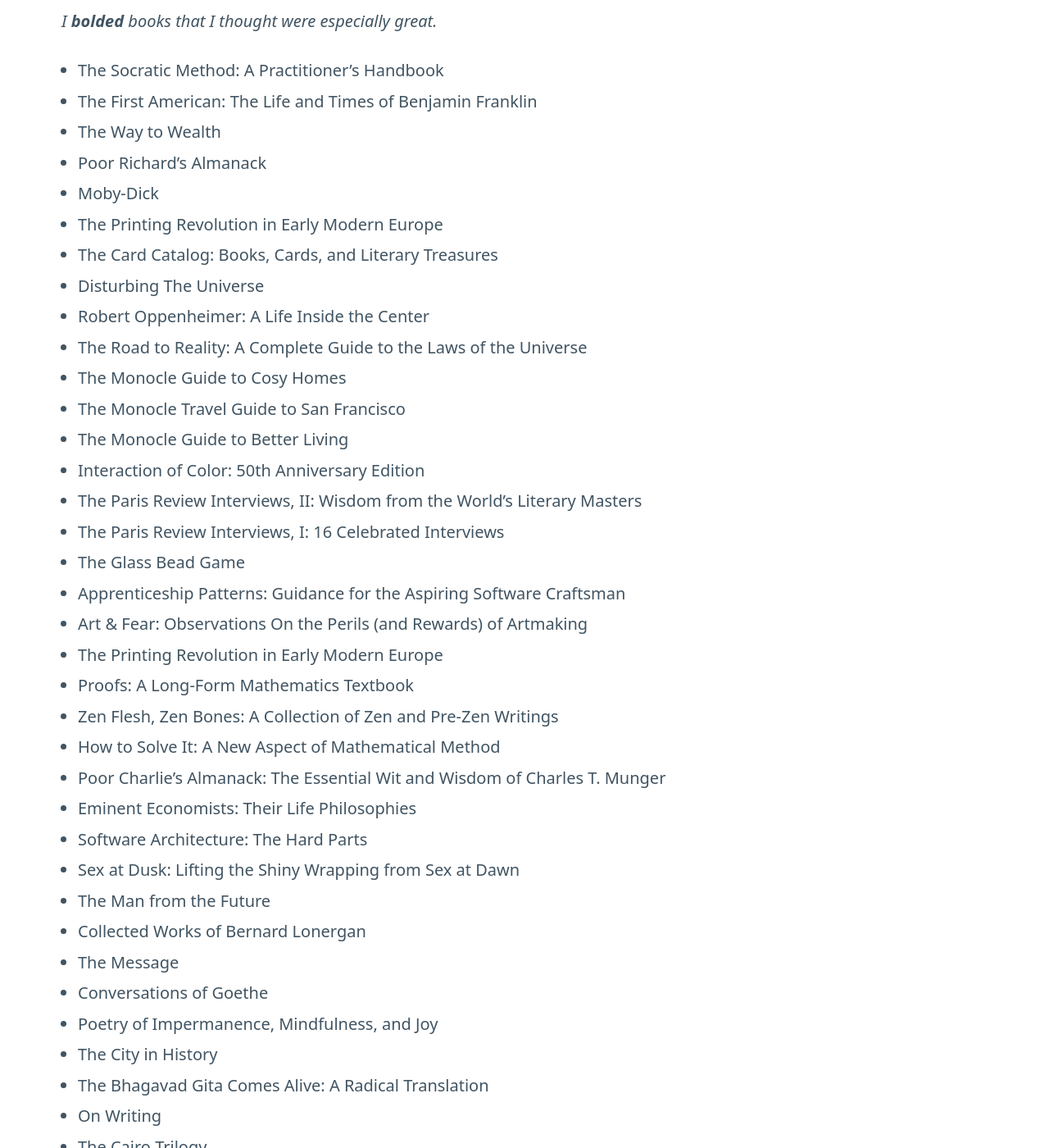
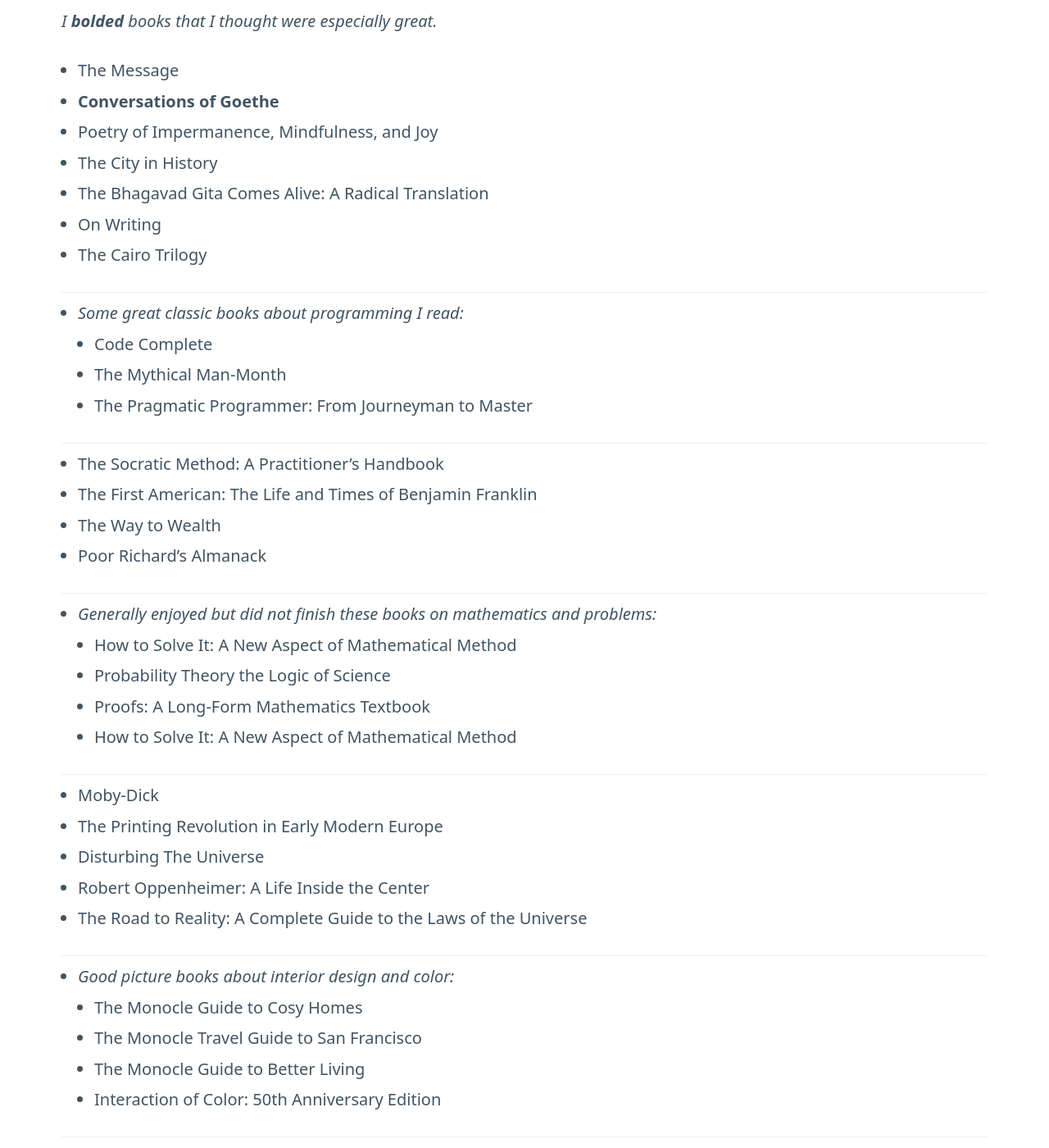
Before and after one commit to gytdau/website, a Jekyll site: the page built from _lists/books.md, in a window 1280 px wide and 1400 px high, scrolled down 529 px. Shown: the whole window at 82% size. Built offline with Jekyll 4.4.1, drawn with Linux system fonts in a browser that asks for light colours; some web fonts are replaced; some of the changed text lies outside the part shown.

Commit message:
Add groupings to books list

```diff
--- a/_lists/books.md
+++ b/_lists/books.md
@@ -30,42 +30,87 @@
 
 _I **bolded** books that I thought were especially great._
 
-- The Socratic Method: A Practitioner's Handbook
-- The First American: The Life and Times of Benjamin Franklin
-- The Way to Wealth
-- Poor Richard's Almanack
-- Moby-Dick
-- The Printing Revolution in Early Modern Europe
-- The Card Catalog: Books, Cards, and Literary Treasures
-- Disturbing The Universe
-- Robert Oppenheimer: A Life Inside the Center
-- The Road to Reality: A Complete Guide to the Laws of the Universe
-- The Monocle Guide to Cosy Homes
-- The Monocle Travel Guide to San Francisco
-- The Monocle Guide to Better Living
-- Interaction of Color: 50th Anniversary Edition
-- The Paris Review Interviews, II: Wisdom from the World's Literary Masters
-- The Paris Review Interviews, I: 16 Celebrated Interviews
-- The Glass Bead Game
-- Apprenticeship Patterns: Guidance for the Aspiring Software Craftsman
-- Art & Fear: Observations On the Perils (and Rewards) of Artmaking
-- The Printing Revolution in Early Modern Europe
-- Proofs: A Long-Form Mathematics Textbook
-- Zen Flesh, Zen Bones: A Collection of Zen and Pre-Zen Writings
-- How to Solve It: A New Aspect of Mathematical Method
-- Poor Charlie’s Almanack: The Essential Wit and Wisdom of Charles T. Munger
-- Eminent Economists: Their Life Philosophies
-- Software Architecture: The Hard Parts
-- Sex at Dusk: Lifting the Shiny Wrapping from Sex at Dawn
-- The Man from the Future
-- Collected Works of Bernard Lonergan
 - The Message
-- Conversations of Goethe
+- **Conversations of Goethe**
 - Poetry of Impermanence, Mindfulness, and Joy
 - The City in History
 - The Bhagavad Gita Comes Alive: A Radical Translation
 - On Writing
 - The Cairo Trilogy
+
+---
+
+- _Some great classic books about programming I read:_
+  - Code Complete
+  - The Mythical Man-Month
+  - The Pragmatic Programmer: From Journeyman to Master
+
+---
+
+- The Socratic Method: A Practitioner's Handbook
+- The First American: The Life and Times of Benjamin Franklin
+- The Way to Wealth
+- Poor Richard's Almanack
+
+---
+
+- _Generally enjoyed but did not finish these books on mathematics and problems:_
+  - How to Solve It: A New Aspect of Mathematical Method
+  - Probability Theory the Logic of Science
+  - Proofs: A Long-Form Mathematics Textbook
+  - How to Solve It: A New Aspect of Mathematical Method
+
+---
+
+- Moby-Dick
+- The Printing Revolution in Early Modern Europe
+- Disturbing The Universe
+- Robert Oppenheimer: A Life Inside the Center
+- The Road to Reality: A Complete Guide to the Laws of the Universe
+
+---
+
+
+- _Good picture books about interior design and color:_
+  - The Monocle Guide to Cosy Homes
+  - The Monocle Travel Guide to San Francisco
+  - The Monocle Guide to Better Living
+  - Interaction of Color: 50th Anniversary Edition
+
+
+---
+
+- The Glass Bead Game
+- Apprenticeship Patterns: Guidance for the Aspiring Software Craftsman
+- Art & Fear: Observations On the Perils (and Rewards) of Artmaking
+
+---
+
+- _History of technological progress:_
+	- The Printing Revolution in Early Modern Europe
+	- Technics and Civilization
+
+---
+
+- Zen Flesh, Zen Bones: A Collection of Zen and Pre-Zen Writings
+- Poor Charlie’s Almanack: The Essential Wit and Wisdom of Charles T. Munger
+
+---
+
+- _Some books on how to write well:_
+  - On Writing
+  - **Several Short Sentences About Writing**
+  - The Paris Review Interviews, II: Wisdom from the World's Literary Masters
+  - The Paris Review Interviews, I: 16 Celebrated Interviews
+
+
+---
+
+- **Eminent Economists: Their Life Philosophies**
+- Software Architecture: The Hard Parts
+- Sex at Dusk: Lifting the Shiny Wrapping from Sex at Dawn
+- The Man from the Future
+- Collected Works of Bernard Lonergan
 - The Simple Path to Wealth
 - The Shallows
 - The Gospels
@@ -95,9 +140,7 @@
 - The Republic of Plato
 - Reasons and Persons
 - The Fabric of Reality
-- The Life of Samuel Johnson
 - A Moveable Feast
-- The Best of edw519
 - **Advice for a Young Investigator**
 - The Myth of the Machine
 - The Journalist and the Murderer
@@ -109,7 +152,6 @@
 - Zhuangzi: The Complete Writings
 - The Book of Chuang Tzu
 - Thus Spoke Zarathustra
-- Kafka on the Shore
 - The Rise and Decline of Nations: Economic Growth, Stagflation, and
   Social Rigidities
 - The Unbearable Lightness of Being
@@ -136,11 +178,8 @@
 - What Got You Here Won't Get You There: How Successful People
   Become Even More Successful
 - The Wisdom of No Escape
-- **Several Short Sentences About Writing**
 - Masters of Doom
 - Code Complete
-- A Heartbreaking Work of Staggering Genius: A Memoir Based on a
-  True Story
 - Rick Steves Europe Through the Back Door 2018
 - But What If We're Wrong?
 - A Sense of Where You Are: Bill Bradley at Princeton
@@ -153,11 +192,9 @@
 - **Whole Earth Catalog**
 - Quantum Computing Since Democritus
 - Tender Is the Night
-- Technics and Civilization
 - Age of Ambition
 - On Love and Barley: Haiku of Basho
 - **Tulsa**
-- The Pragmatic Programmer: From Journeyman to Master
 - **Tao Te Ching**
 - The Nude, a Study in Ideal Form
 - American Frugal Housewife
@@ -369,7 +405,6 @@
 - Thank You for Arguing (Revised and Updated)
 - The Elements of Eloquence: How to Turn the Perfect English Phrase
 - The Art of Doing Science and Engineering: Learning to Learn
-- 1998 Collected Fictions
 - Labyrinths
 - When Things Fall Apart
 - Introduction to Algorithms, Third Edition
@@ -399,8 +433,7 @@
 - Poor Charlie's Almanack
 - A Win Without Pitching Manifesto
 - The Prophet
-- Too Soon Old, Too Late Smart: Thirty True Things You Need to Know
-  Now
+- **Too Soon Old, Too Late Smart: Thirty True Things You Need to Know Now**
 - Curious: The Desire to Know and Why Your Future Depends On It
 - To Be Taught, If Fortunate
 - The Great Mental Models: General Thinking Concepts
```
Also changed, not shown: other parts of _lists/books.md (+2 -4 lines).
